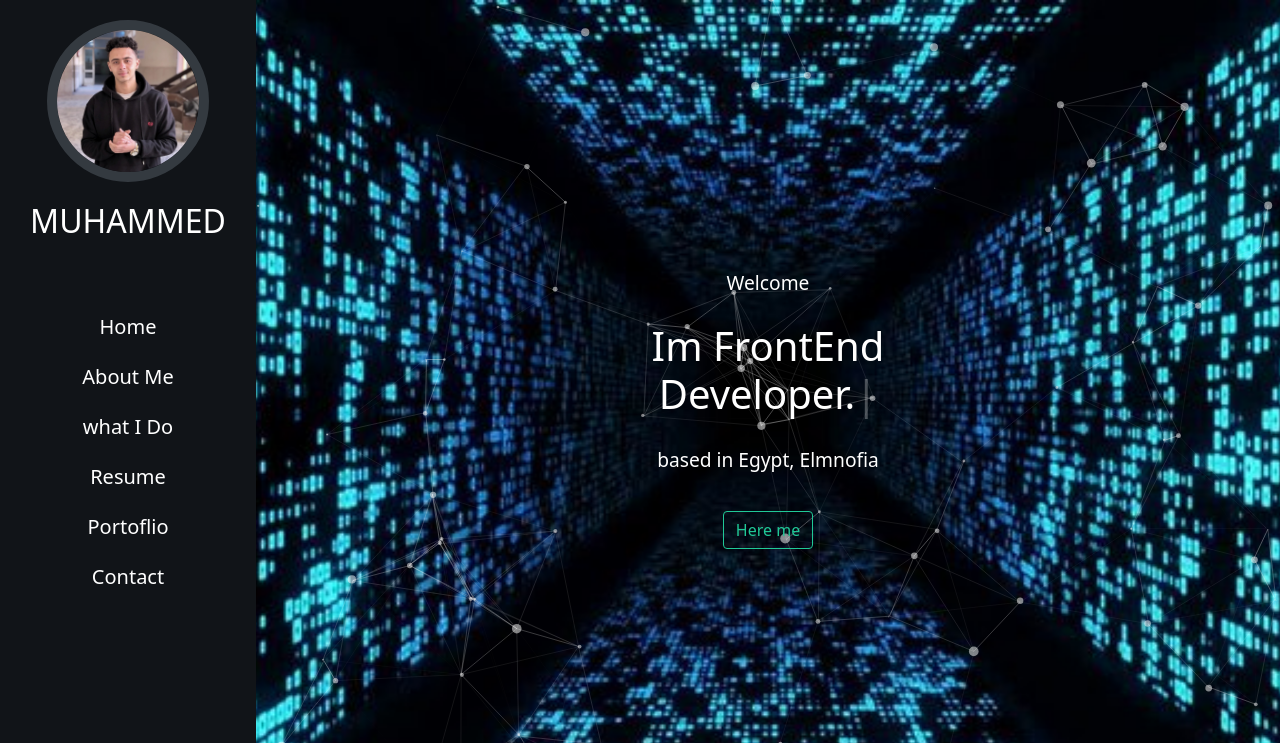
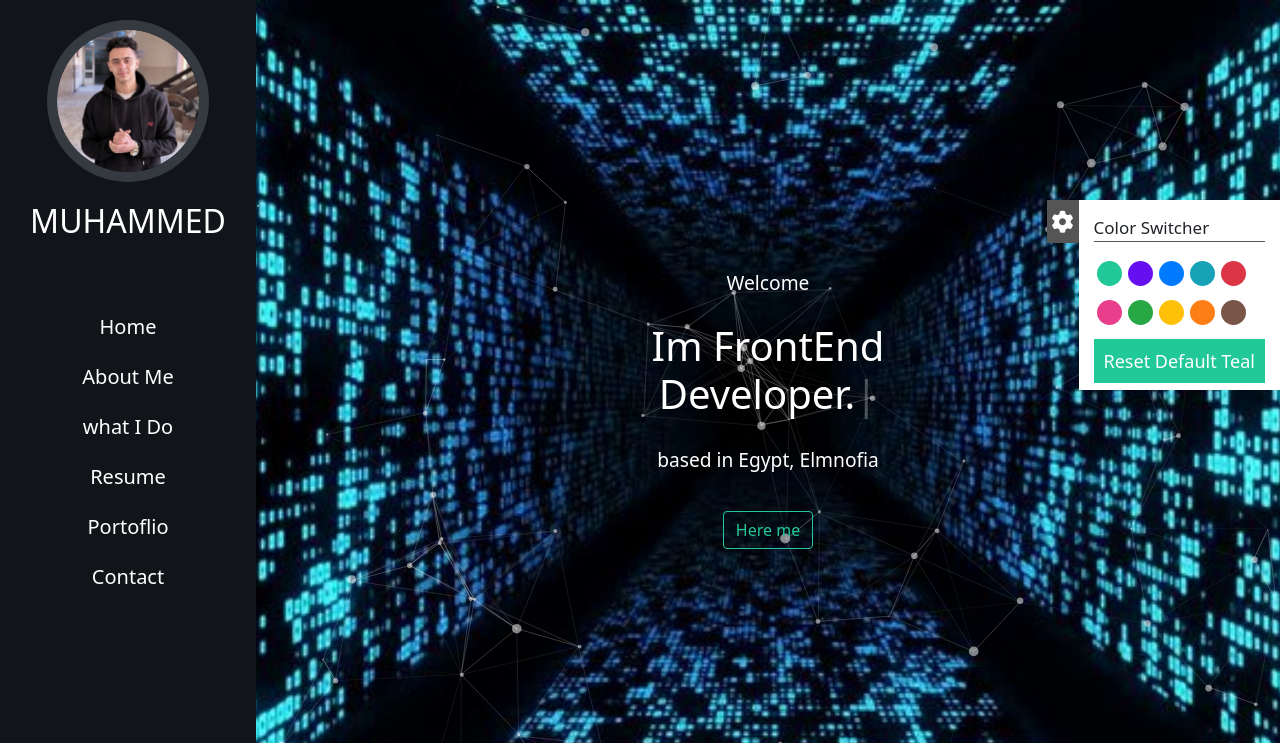
Before and after one commit to MohammedYa/portoflio, a plain HTML site: page index.html in a window 1280 px wide. Shown: the top 743 px of the page. Drawn offline with Linux system fonts and the light colour scheme.

Commit message:
add option color

```diff
--- a/css/main.css
+++ b/css/main.css
@@ -16,7 +16,57 @@
     --main-color9: #fd7e14;
     --main-color10: #795548;
 }
+.option{
+    position: fixed !important;
+    top: 200px;
+    right: 0px;
+    display: flex;
+    z-index: 9999;
+}
+.setting{
+    cursor: pointer;
+    color:#FFF;
+    background-color: #555555;
+    font-size: 22px;
+    padding: 5px;
+    width: fit-content;
+    height: fit-content;
+}
+.switches{
+    background-color: #fff;
+    width: fit-content;
+    padding: 15px;
+}
+.colorsOptions{
+    margin-bottom: 20px;
+}
+.colorsOption1{
+    margin-bottom: 8px;
+    display: flex;
+}
+.colorsOption1 div{
+    margin: 3px;
+    cursor: pointer;
+}
+.switches p{
+font-size: 17px;
+ border-bottom: 1px solid #555555;
+}
+.reset{
+    font-size: 18px;
+    color: #fff !important;
+    text-decoration: none;
+    cursor: pointer;
+    background-color: #20c997;
+    padding: 10px;
+}
+.color{
+    width: 25px;
+    height: 25px;
+    border-radius: 50%;
+}
 
+/*  navbar  */
 .nav-link {
     position: fixed;
     top: 0px;
--- a/index.html
+++ b/index.html
@@ -13,7 +13,7 @@
 
 <body>
 
-   <nav>
+    <nav>
     <i id="list-icon" class="fa-solid fa-bars list-Section"></i>
     <div id="list" class="nav-link text-center">
       <div class="img-box">
@@ -38,8 +38,35 @@
       </div>
     </div>
   </nav>
+   <div class="option">
 
-  <div class="page">
+     <div id="setting" class="setting">
+          <i class="fa-solid fa-gear"></i>
+     </div>
+     <div id="switch" class="switches">
+      <p>Color Switcher</p>
+      <div class="colorsOptions">
+        <div class="colorsOption1">
+          <div class="color "></div>
+          <div class="color "></div>
+          <div class="color "></div>
+          <div class="color "></div>
+          <div class="color "></div>
+          </div>
+          <div class="colorsOption1">
+            <div class="color "></div>
+            <div class="color "></div>
+            <div class="color "></div>
+            <div class="color "></div>
+            <div class="color "></div>
+          </div>
+
+
+      </div>
+      <a class="reset" >Reset Default Teal</a>
+     </div>
+   </div>
+   <div class="page">
 
     <header>
       <div id="particles-js">
@@ -50,6 +77,7 @@
           <button class="btn btn-outline-warning">Here me</button>
         </div>
       </div>
+
     </header>
 
 
@@ -428,10 +456,11 @@
 
 
   <script src="js/bootstrap.bundle.min.js"></script>
-  <script src="js/jquery-3.6.0.min.js"></script>
   <script src="js/particles.js"></script>
   <script src="js/app.js"></script>
   <script src="js/typed.umd.js"></script>
+  <script src="js/jquery-3.6.0.min.js"></script>
+
   <script src="js/main.js"></script>
 </body>
 
--- a/js/main.js
+++ b/js/main.js
@@ -23,3 +23,23 @@ var typed = new Typed('#element', {
   $("#list-icon").on( "click", function() {
     $("#list"). slideToggle(2000);
   })
+
+  $("#setting").click(function(){
+    let optionWidth=$(".switches").outerWidth()
+    let right=$(".option").css("right")
+    if(right=="0px"){
+      $(".option").animate({"right":-optionWidth},1500)
+    }
+    else{
+      $(".option").animate({"right":"0px"},1500)
+    }
+  })
+
+
+
+
+
+  let bgOptionColor=["#20c997","#6610f2","#007bff","#17a2b8","#dc3545","#e83e8c","#28a745","#ffc107","#fd7e14","#795548"]
+for(let i=0;i<bgOptionColor.length;i++){
+  $(".color").eq(i).css('backgroundColor',bgOptionColor[i])
+}
```
